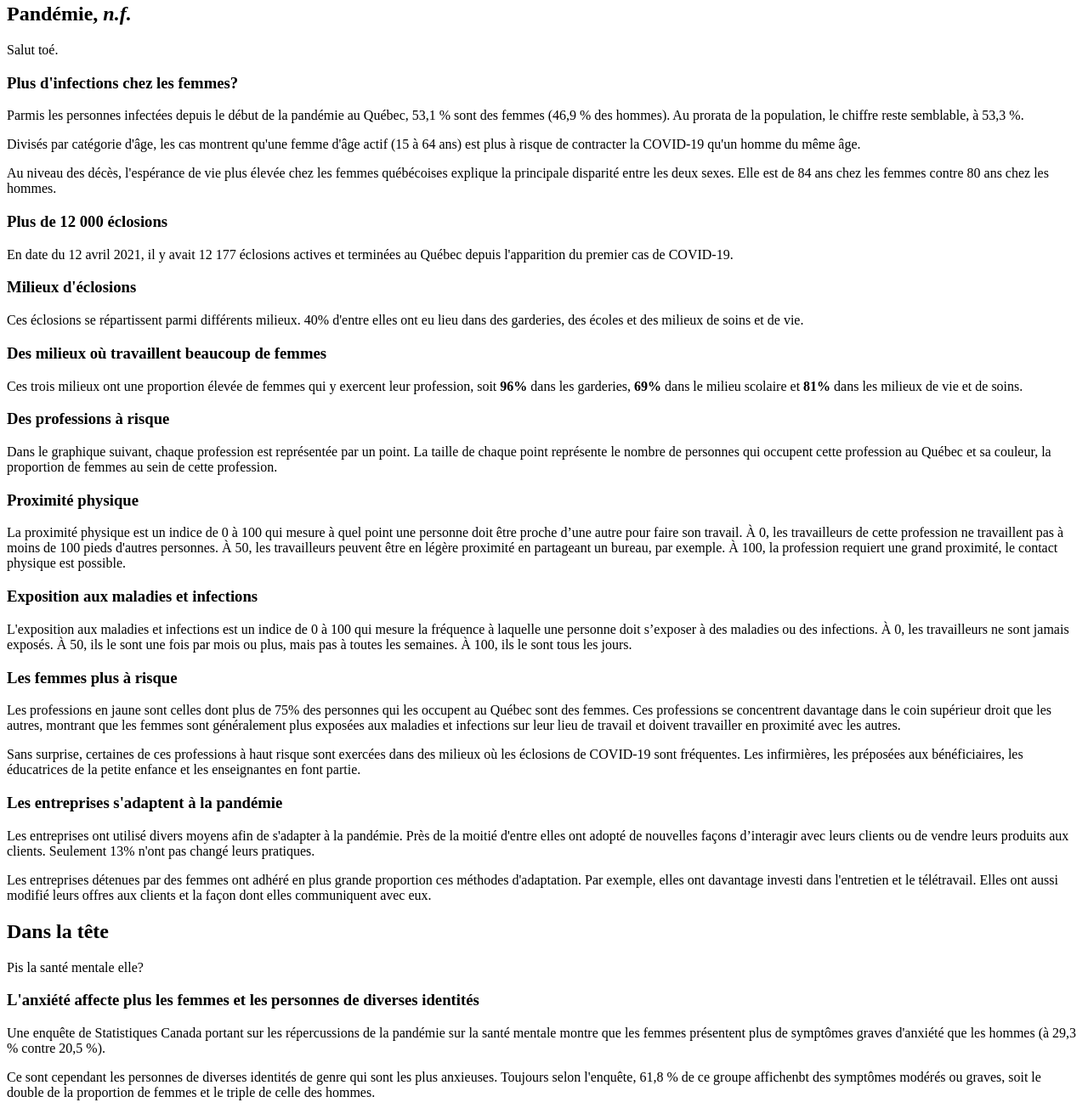
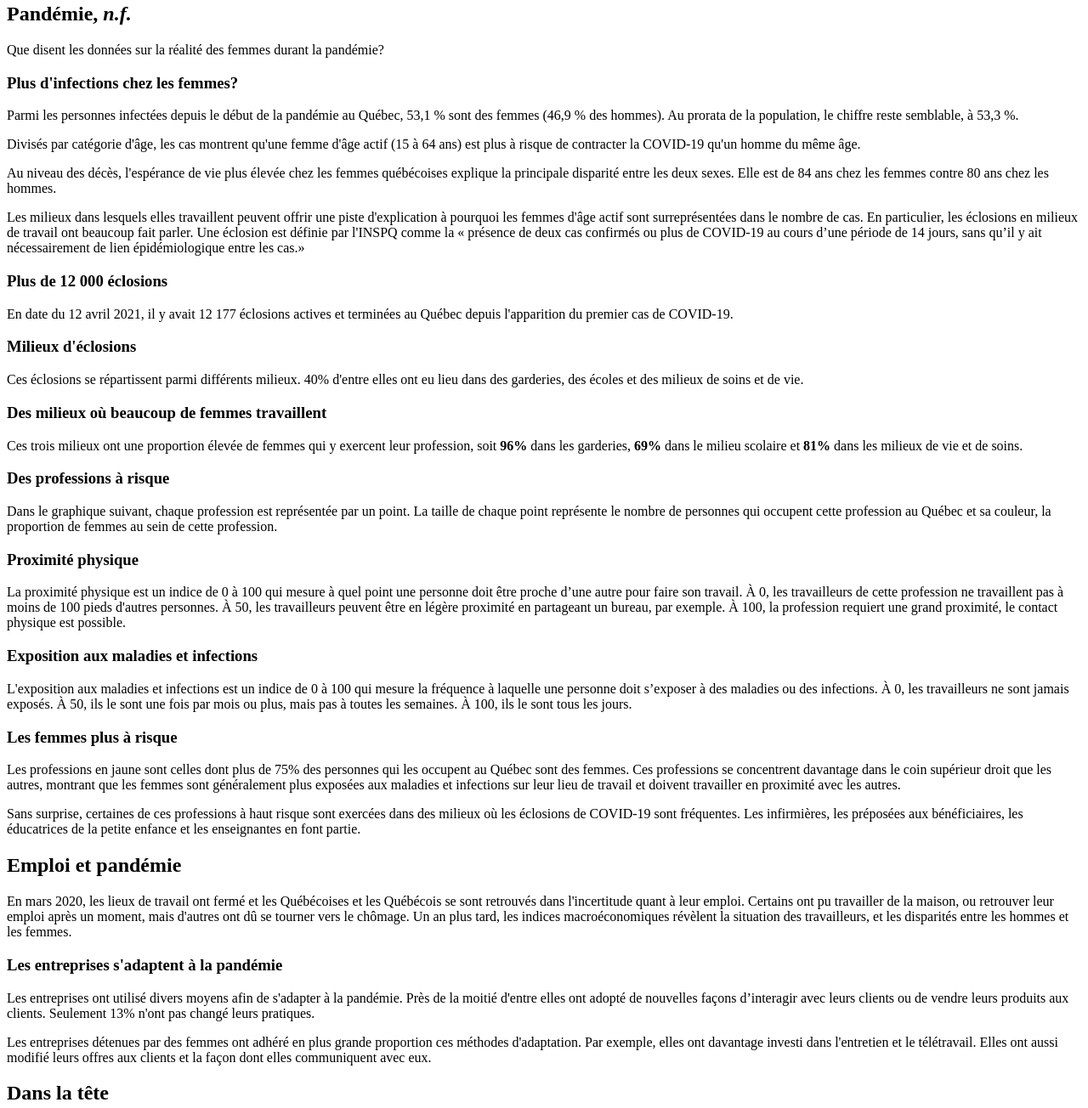
Before and after one commit to INF8808-Equipe19/INF8808-Equipe19, a plain HTML site: page src/index.html in a window 1280 px wide. Shown: the part 17-1321 px from the top of the page at 85% size. Drawn offline with Linux system fonts and the light colour scheme.

Commit message:
Add files via upload

```diff
--- a/src/index.html
+++ b/src/index.html
@@ -11,14 +11,14 @@
   <section class="text-section intro">
     <h1>Pandémie, <i>n.f.</i></h1>
     <p>
-      Salut toé.
+      Que disent les données sur la réalité des femmes durant la pandémie?
     </p>
   </section>
   <section class="viz-section">
     <div class="steps">
       <section>
         <h1>Plus d'infections chez les femmes?</h1>
-        <p>Parmis les personnes infectées depuis le début de la pandémie au Québec, 53,1 % sont des femmes (46,9 % des hommes).
+        <p>Parmi les personnes infectées depuis le début de la pandémie au Québec, 53,1 % sont des femmes (46,9 % des hommes).
           Au prorata de la population, le chiffre reste semblable, à 53,3 %.</p>
       </section>
       <section>
@@ -31,6 +31,11 @@
     </div>
     <div class="viz" id="viz_1"></div>
   </section>
+  <section class="text-section intro">
+    <p>
+      Les milieux dans lesquels elles travaillent peuvent offrir une piste d'explication à pourquoi les femmes d'âge actif sont surreprésentées dans le nombre de cas. En particulier, les éclosions en milieux de travail ont beaucoup fait parler. Une éclosion est définie par l'INSPQ comme la « présence de deux cas confirmés ou plus de COVID-19 au cours d’une période de 14 jours, sans qu’il y ait nécessairement de lien épidémiologique entre les cas.»
+    </p>
+  </section>
   <section class="viz-section">
     <div class="steps">
       <section>
@@ -42,7 +47,7 @@
         <p>Ces éclosions se répartissent parmi différents milieux. 40% d'entre elles ont eu lieu dans des garderies, des écoles et des milieux de soins et de vie.</p>
       </section>
       <section>
-        <h1>Des milieux où travaillent beaucoup de femmes</h1>
+        <h1>Des milieux où beaucoup de femmes travaillent</h1>
         <p>Ces trois milieux ont une proportion élevée de femmes qui y exercent leur profession, soit <strong>96%</strong> dans les garderies, <strong>69%</strong> dans le milieu scolaire et <strong>81%</strong> dans les milieux de vie et de soins.</p>
       </section>
       <section>
@@ -68,6 +73,12 @@
     </div>
     <div class="viz" id="bubbleCharts"></div>
   </section>
+  <section class="text-section intro">
+    <h2>Emploi et pandémie</h2>
+    <p>
+      En mars 2020, les lieux de travail ont fermé et les Québécoises et les Québécois se sont retrouvés dans l'incertitude quant à leur emploi. Certains ont pu travailler de la maison, ou retrouver leur emploi après un moment, mais d'autres ont dû se tourner vers le chômage. Un an plus tard, les indices macroéconomiques révèlent la situation des travailleurs, et les disparités entre les hommes et les femmes.
+    </p>
+  </section>
   <section class="viz-section">
     <div class="steps">
       <section>
@@ -81,7 +92,7 @@
     <div class="viz" id="barchart2"></div>
   </section>
   <section class="text-section intro">
-    <h1>Dans la tête </h1>
+    <h2>Dans la tête </h2>
     <p>
       Pis la santé mentale elle?
     </p>
```
